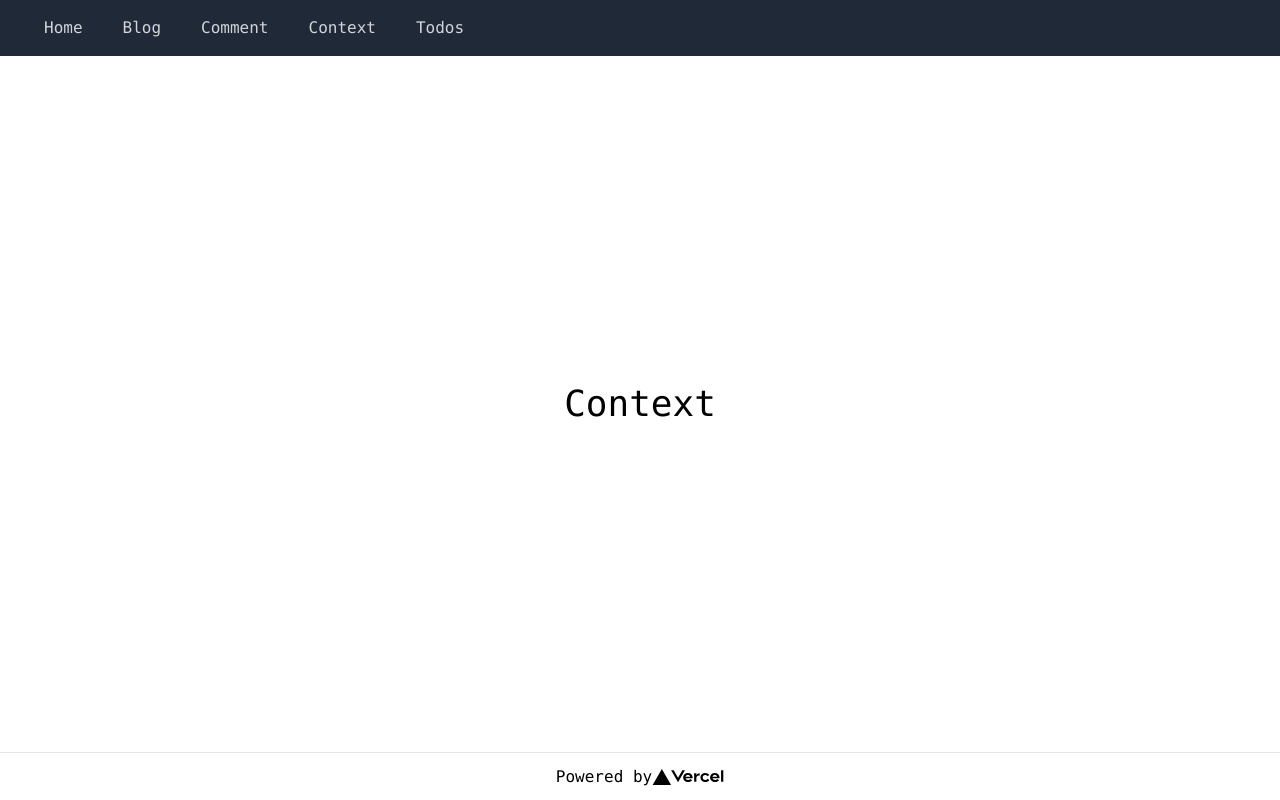
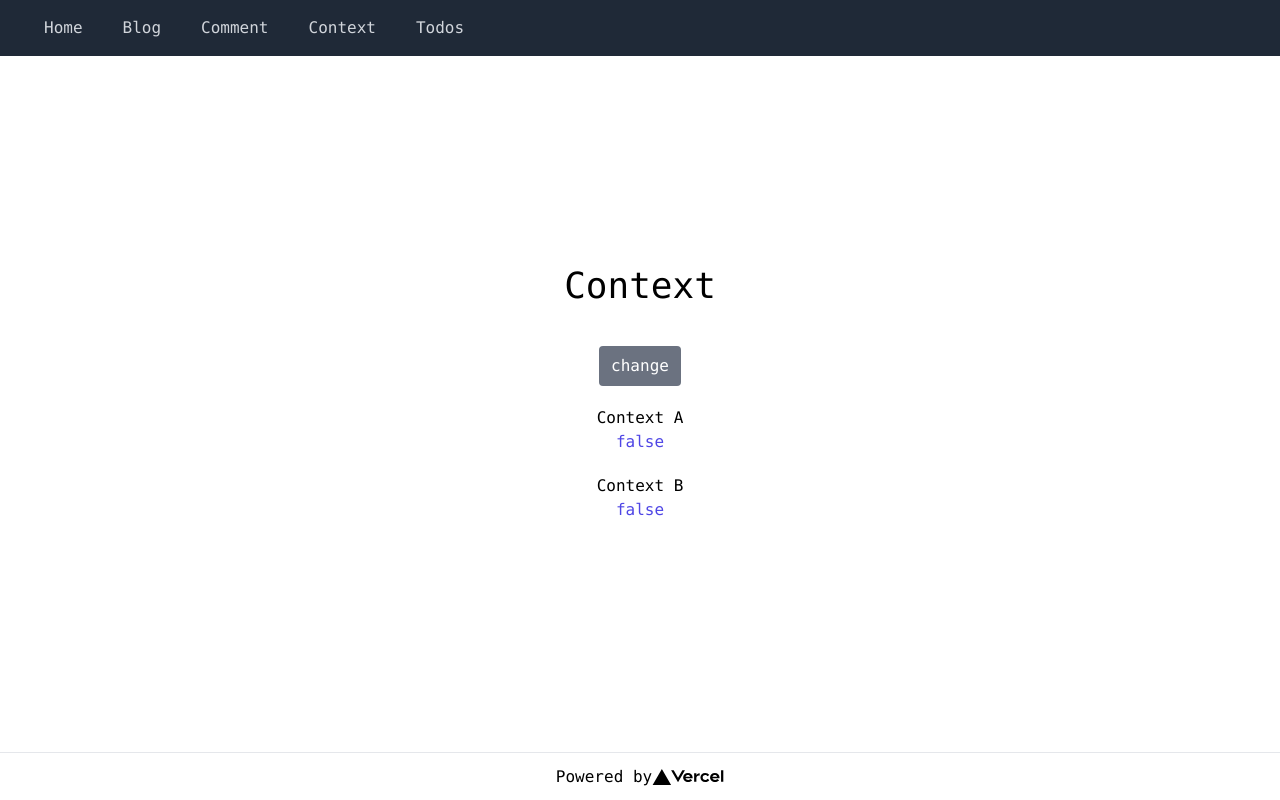
Before and after one commit to massu-159/next-ts-test-sample, a Next.js app: page /contextPage in a window 1280 px wide. Built offline with nearby package versions, Linux system fonts and the light colour scheme.

Commit message:
update page contexts

```diff
--- a/pages/contextPage.tsx
+++ b/pages/contextPage.tsx
@@ -1,10 +1,17 @@
 import React from 'react'
+import ContextA from '../components/ContextA'
+import ContextB from '../components/ContextB'
 import Layout from '../components/Layout'
+import StateProvider from '../context/StateProvider'
 
 const ContextPage = () => {
   return (
     <Layout title={'Context'}>
-      <p className="text-4xl">Context</p>
+      <p className="text-4xl mb-10">Context</p>
+      <StateProvider>
+        <ContextA></ContextA>
+        <ContextB></ContextB>
+      </StateProvider>
     </Layout>
   )
 }
```
